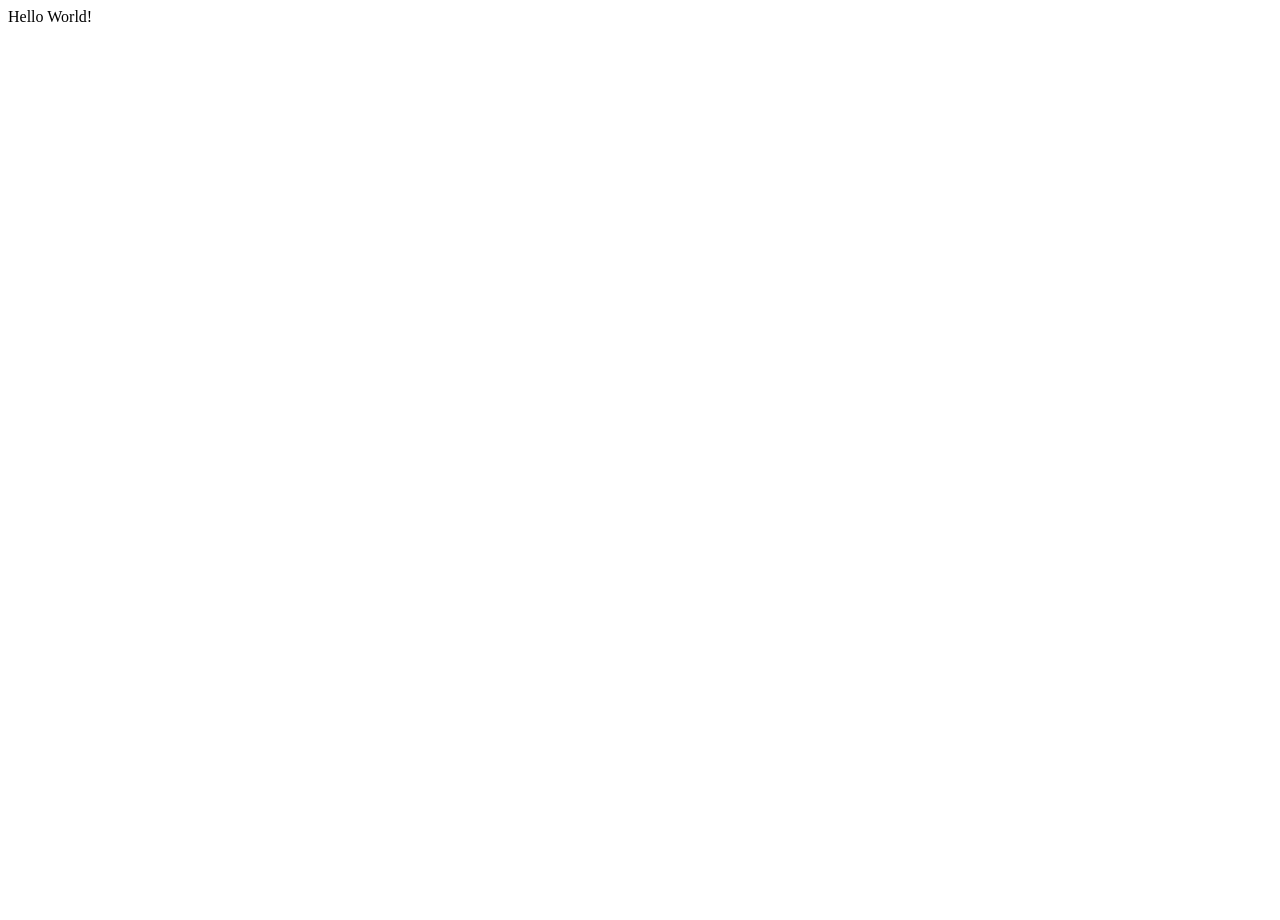
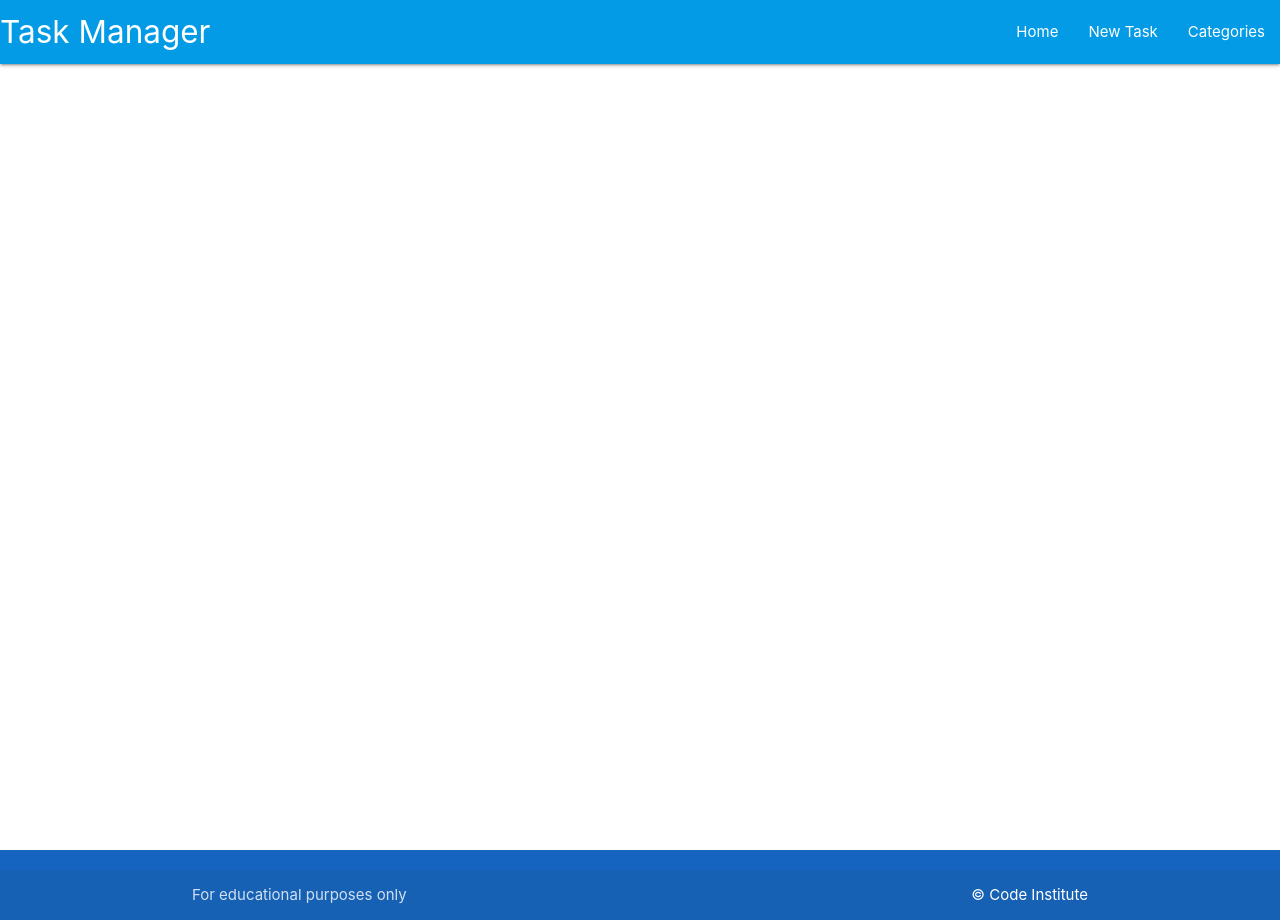
Before and after one commit to AMJL-16/Task-manager-project, a Flask app: page / in a window 1280 px wide. Before the commit the page is almost empty. Run offline with Flask 3, Linux system fonts and the light colour scheme.

Commit message:
added static folder and css and js

```diff
--- /dev/null
+++ b/taskmanager/static/css/style.css
@@ -0,0 +1,9 @@
+body {
+    display: flex;
+    min-height: 100vh;
+    flex-direction: column;
+}
+
+main {
+    flex: 1 0 auto;
+}
--- /dev/null
+++ b/taskmanager/static/js/script.js
@@ -0,0 +1,5 @@
+document.addEventListener("DOMContentLoaded", function () {
+    // sidenav initialization
+    let sidenav = document.querySelectorAll(".sidenav");
+    M.Sidenav.init(sidenav);
+});
--- a/taskmanager/templates/base.html
+++ b/taskmanager/templates/base.html
@@ -1,14 +1,70 @@
 <!DOCTYPE html>
 <html lang="en">
-<head>
-    <meta charset="UTF-8">
-    <meta http-equiv="X-UA-Compatible" content="IE=edge">
-    <meta name="viewport" content="width=device-width, initial-scale=1.0">
+  <head>
+    <meta charset="UTF-8" />
+    <meta http-equiv="X-UA-Compatible" content="IE=edge" />
+    <meta name="viewport" content="width=device-width, initial-scale=1.0" />
+    <link
+      rel="stylesheet"
+      href="https://cdnjs.cloudflare.com/ajax/libs/font-awesome/5.15.3/css/all.min.css"
+      integrity="sha512-iBBXm8fW90+nuLcSKlbmrPcLa0OT92xO1BIsZ+ywDWZCvqsWgccV3gFoRBv0z+8dLJgyAHIhR35VZc2oM/gI1w=="
+      crossorigin="anonymous"
+      referrerpolicy="no-referrer"
+    />
+    <link
+      rel="stylesheet"
+      href="https://cdnjs.cloudflare.com/ajax/libs/materialize/1.0.0/css/materialize.min.css"
+      type="text/css"
+    />
+    <link
+      rel="stylesheet"
+      href="{{ url_for('static', filename='css/style.css') }}"
+      type="text/css"
+    />
     <title>Task Manager</title>
-</head>
-<body>
+  </head>
+  <body>
+    <header>
+      <!-- top navbar -->
+      <nav class="light-blue darken-1">
+        <div class="nav-wrapper">
+          <a href="{{ url_for('home') }}" class="brand-logo">Task Manager</a>
+          <a href="#" data-target="mobile-demo" class="sidenav-trigger"
+            ><i class="fas fa-bars"></i
+          ></a>
+          <ul class="right hide-on-med-and-down">
+            <li><a href="{{ url_for('home') }}">Home</a></li>
+            <li><a href="">New Task</a></li>
+            <li><a href="">Categories</a></li>
+          </ul>
+        </div>
+      </nav>
 
-    Hello World!
+      <!-- mobile sidenav -->
+      <ul class="sidenav" id="mobile-demo">
+        <li><a href="{{ url_for('home') }}">Home</a></li>
+        <li><a href="">New Task</a></li>
+        <li><a href="">Categories</a></li>
+      </ul>
+    </header>
 
-</body>
+    <main class="container">{% block content %} {% endblock %}</main>
+
+    <footer class="page-footer blue darken-3">
+      <div class="footer-copyright">
+        <div class="container">
+          For educational purposes only
+          <a
+            class="white-text right"
+            href="https://codeinstitute.net"
+            target="_blank"
+            >&copy; Code Institute</a
+          >
+        </div>
+      </div>
+    </footer>
+
+    <script src="https://cdnjs.cloudflare.com/ajax/libs/materialize/1.0.0/js/materialize.min.js"></script>
+    <script src="{{ url_for('static', filename='js/script.js') }}"></script>
+  </body>
 </html>
--- /dev/null
+++ b/taskmanager/templates/tasks.html
@@ -0,0 +1,5 @@
+{% extends "base.html" %} {% block content %}
+
+<h3 class="light-blue-text text-darken-4 center-align">Tasks</h3>
+
+{% endblock %}
```
